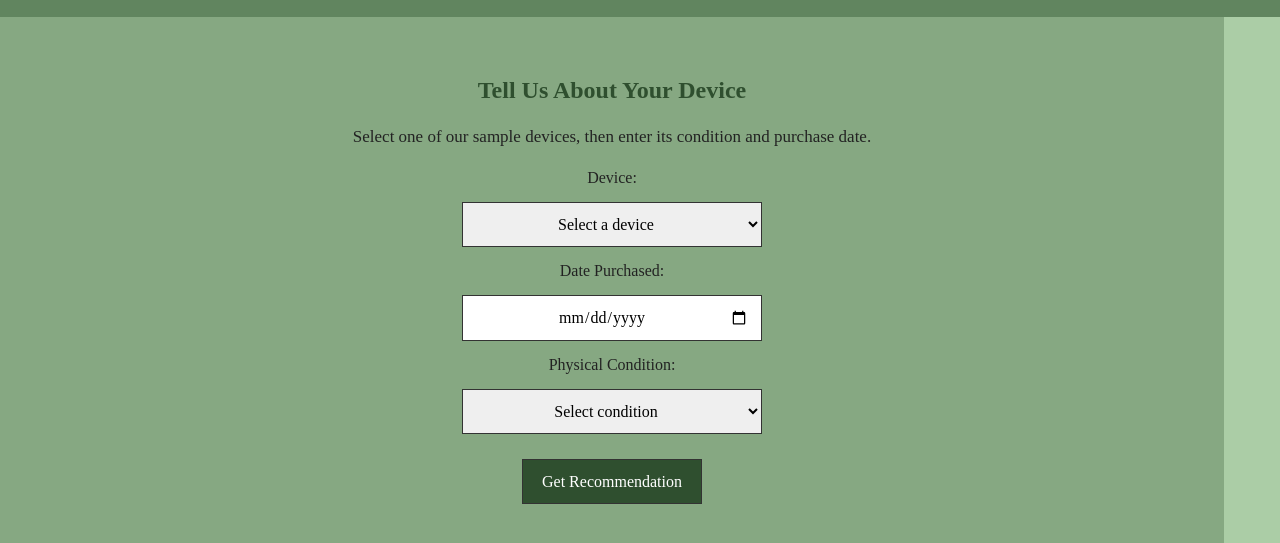
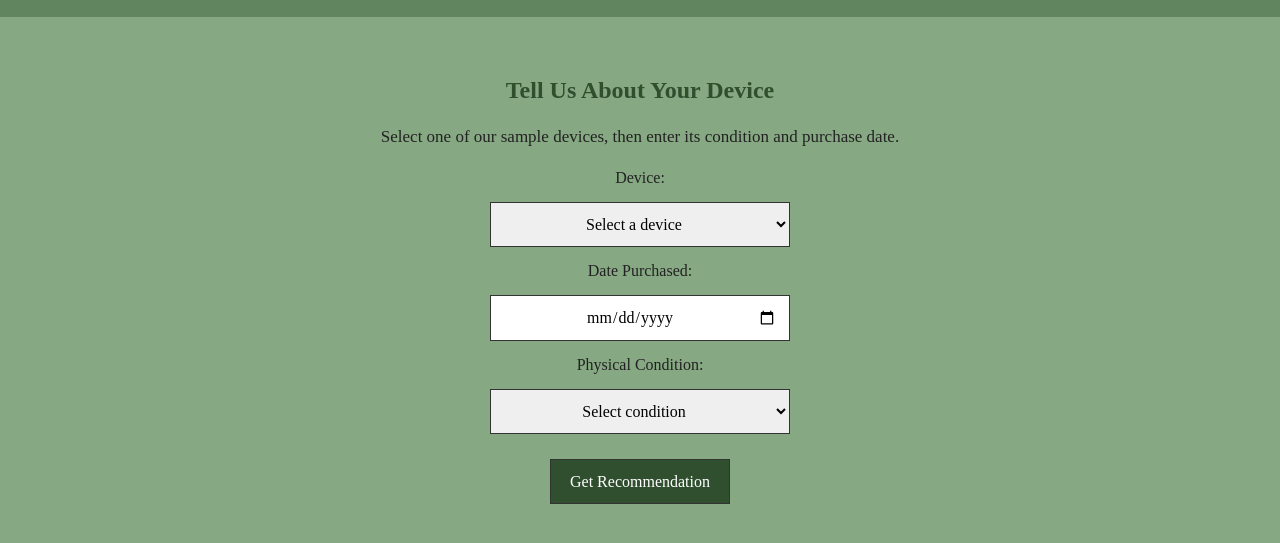
Before and after one commit to LilLilCrab/csc271_projects, a plain HTML site: page product_site/site_home_ixt.html in a window 1280 px wide. Shown: the part 215-758 px from the top of the page. Drawn offline with Linux system fonts and the light colour scheme.

Commit message:
Change main-content width to auto

```diff
--- a/product_site/css/techtrade.css
+++ b/product_site/css/techtrade.css
@@ -159,7 +159,7 @@ footer ul {
 }
 .main-content {
     float: center;
-    width: 1184px;
+    width: auto;
     background-color: #3c603c56;
     padding: 20px;
     overflow: scroll;
```
